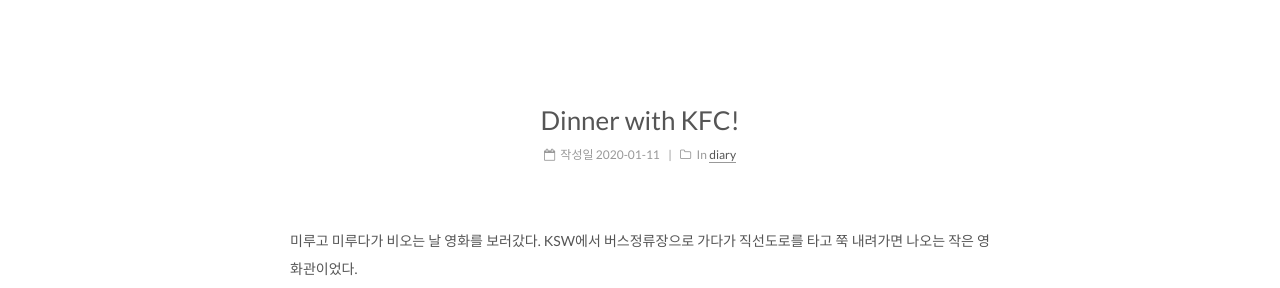
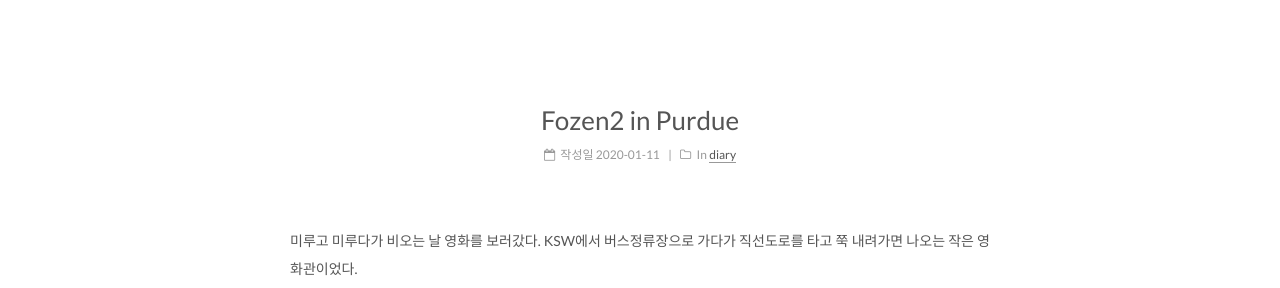
Before and after one commit to purdueblog/purdueblog.github.io, a Jekyll site: the page built from _posts/2020-01-11-Frozen2-in-Purdue.md, in a window 1280 px wide. Shown: the part 240-528 px from the top of the page. Built offline with Jekyll 4.4.1, drawn with Linux system fonts in a browser that asks for light colours; grey boxes are pictures that could not be loaded.

Commit message:
Update 2020-01-11-Frozen2-in-Purdue.md
second diary

```diff
--- a/_posts/2020-01-11-Frozen2-in-Purdue.md
+++ b/_posts/2020-01-11-Frozen2-in-Purdue.md
@@ -1,5 +1,5 @@
 ---
-title: "Dinner with KFC!"
+title: "Fozen2 in Purdue"
 date: 2020-01-11
 categories: diary
 tags :  Frozen2 theater diary
```
